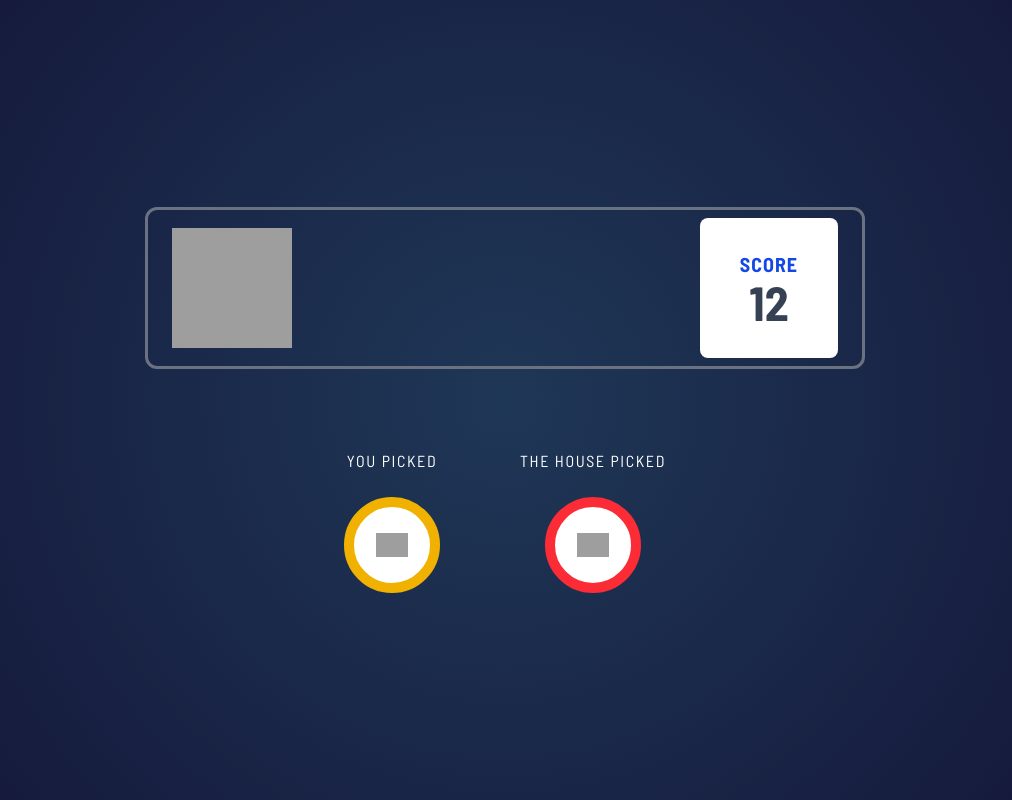
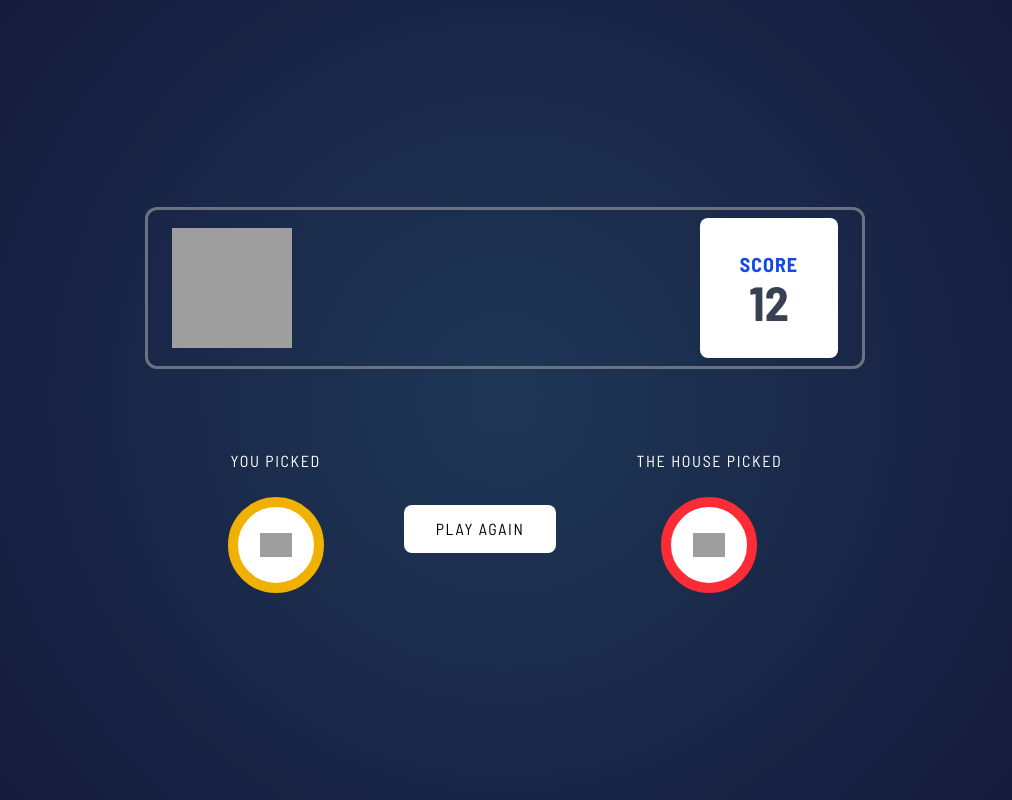
Before and after one commit to CodingWithLaiba/RPS-Game, a React (Vite) app: page / in a window 1280 px wide. Both pictures are taken after a click on the button 640 px from the left and 379 px from the top of the page. Shown: the whole page, without its empty margins (135-1147 px from the left). Built offline with nearby package versions, Linux system fonts and the light colour scheme; grey boxes are pictures that could not be loaded.

Commit message:
Refactor BattleScreen component to streamline layout and include result display

```diff
--- a/src/components/BattelSceern.jsx
+++ b/src/components/BattelSceern.jsx
@@ -3,15 +3,13 @@ import GameChoice from "./GameChoice";
 export default function BattleScreen({
   selectedChoice,
   computerChoice,
+  result,
 }) {
   return (
     <div className="flex items-center justify-center gap-20 text-white">
-
       {/* Player */}
       <div className="flex flex-col items-center gap-6">
-        <p className="uppercase tracking-widest">
-          You Picked
-        </p>
+        <p className="uppercase tracking-widest">You Picked</p>
 
         <GameChoice
           type={selectedChoice.type}
@@ -20,12 +18,28 @@ export default function BattleScreen({
           onSelect={() => {}}
         />
       </div>
+      {computerChoice && (
+        <div className="flex flex-col items-center gap-4">
+          <h2 className="text-4xl font-bold">{result}</h2>
 
+          <button
+            className="
+      bg-white
+      text-black
+      px-8
+      py-3
+      rounded-lg
+      uppercase
+      tracking-widest
+      "
+          >
+            Play Again
+          </button>
+        </div>
+      )}
       {/* House */}
       <div className="flex flex-col items-center gap-6">
-        <p className="uppercase tracking-widest">
-          The House Picked
-        </p>
+        <p className="uppercase tracking-widest">The House Picked</p>
 
         {!computerChoice ? (
           <div className="w-24 h-24 rounded-full bg-slate-900/60" />
@@ -38,7 +52,6 @@ export default function BattleScreen({
           />
         )}
       </div>
-
     </div>
   );
 }
```
